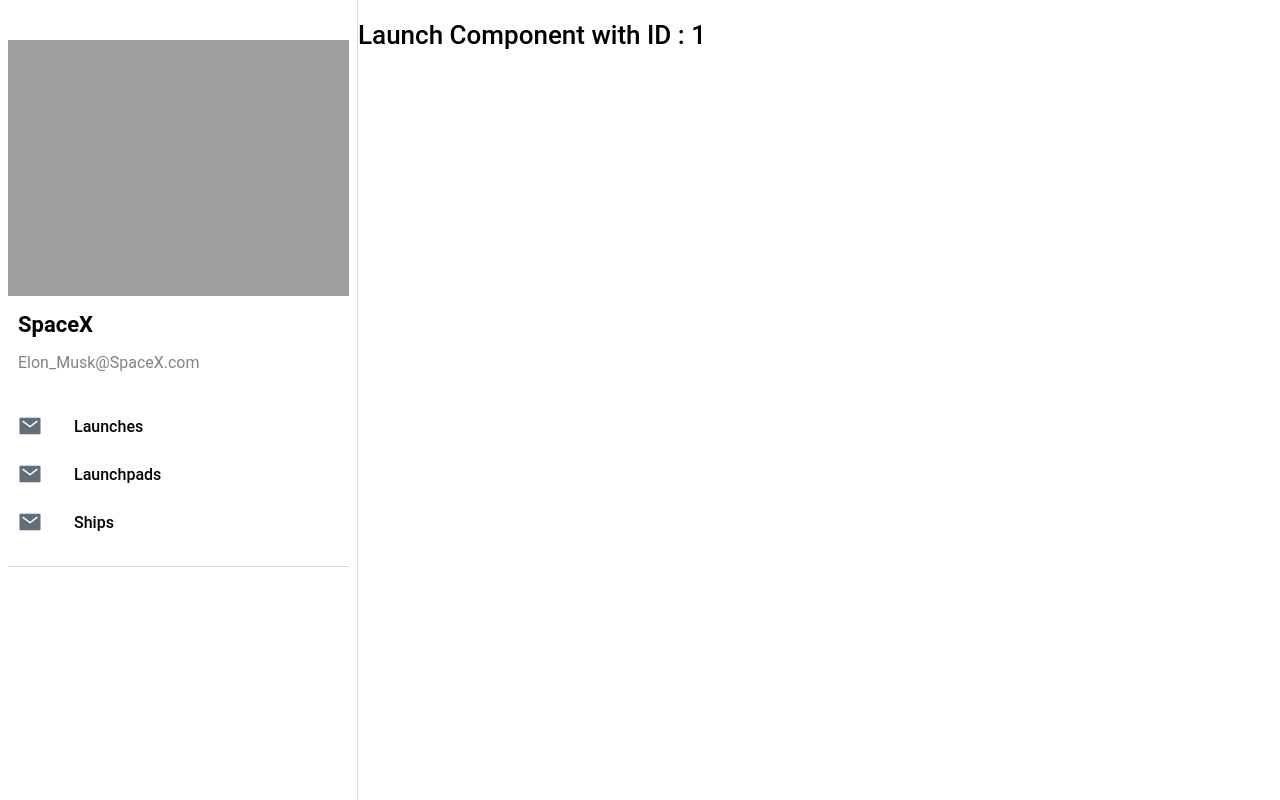
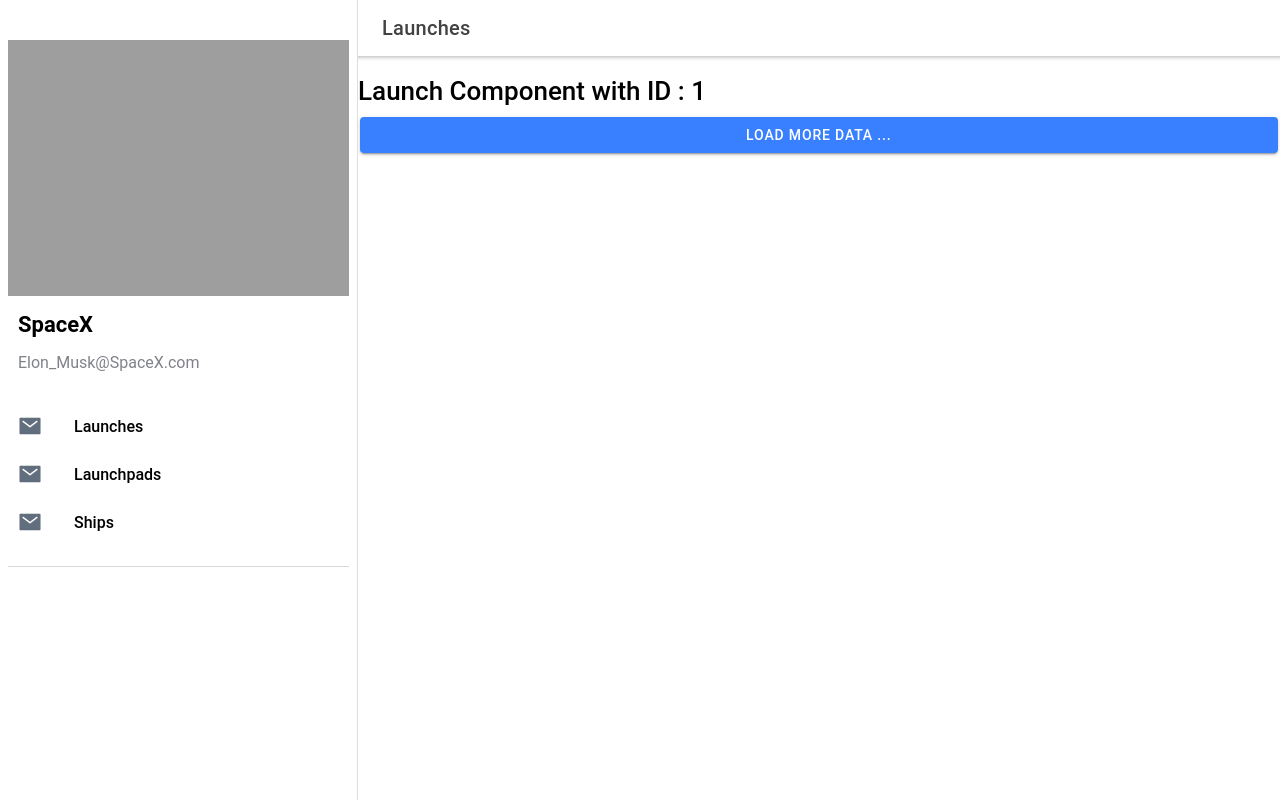
Before and after one commit to Mayank-MP05/SpaceX-Info-React-Ionic-App, a React (Create React App) app: page /page/launch/1 in a window 1280 px wide. Built offline with nearby package versions, Linux system fonts and the light colour scheme.

Commit message:
Launches Separate Routing Done

```diff
--- a/src/App.tsx
+++ b/src/App.tsx
@@ -4,6 +4,8 @@
 import { IonApp, IonRouterOutlet, IonSplitPane } from "@ionic/react";
 import { IonReactRouter } from "@ionic/react-router";
 import { Redirect, Route } from "react-router-dom";
+
+import { withRouter } from "react-router";
 
 // Single Components Required
 import Launchcomponent from "./components/singles/launch";
@@ -36,27 +38,30 @@
 
 const App: React.FC = () => {
   return (
-    <IonApp>
     <IonReactRouter>
       <IonSplitPane contentId='main'>
         <Menu />
         <IonRouterOutlet id='main'>
-            <Route path='/page/launches' component={Launchespage} exact />
-            <Route path='/page/launchpads' component={Launchpadspage} exact />
-            <Route path='/page/ships' component={Shipspage} exact />
           {/* Single Variable Params */}
-            <Route path='/page/launch/:id' component={Launchcomponent} exact />
           <Route
+            exact={true}
+            path='/page/launch/:id'
+            component={Launchcomponent}
+          />
+          <Route
+            exact
             path='/page/launchpad/:id'
             component={Launchpadcomponent}
-              exact
           />
-            <Route path='/page/ship/:id' component={Shipcomponent} exact />
-            <Redirect from='/' to='/page/launches' exact />
+          <Route exact path='/page/ship/:id' component={Shipcomponent} />
+          <Route exact path='/page/launches' component={Launchespage} />
+          <Route exact path='/page/launchpads' component={Launchpadspage} />
+          <Route exact path='/page/ships' component={Shipspage} />
+          <Redirect exact from='/page' to='/page/launches' />
+          <Redirect exact from='/' to='/page/launches' />
         </IonRouterOutlet>
       </IonSplitPane>
     </IonReactRouter>
-    </IonApp>
   );
 };
 
--- a/src/components/facecards/launchcard.tsx
+++ b/src/components/facecards/launchcard.tsx
@@ -1,6 +1,15 @@
 import React from "react";
-import { IonButton, IonCard } from "@ionic/react";
-
+import {
+  IonButton,
+  IonCardHeader,
+  IonCardSubtitle,
+  IonCardTitle,
+  IonCard,
+  IonCardContent,
+  IonRouterLink,
+  IonItem,
+} from "@ionic/react";
+import { Link } from "react-router-dom";
 interface LaunchCardProps {
   id: number;
   flight_number: number;
@@ -10,19 +19,28 @@
     region: string;
   };
   mission_name: string;
+  launch_site: {
+    site_name_long: string;
+  };
 }
 
 const Launchcard: React.FC<LaunchCardProps> = ({
   flight_number,
   details,
   mission_name,
+  launch_site,
 }) => {
   return (
-    <IonCard>
-      <h4>Flight No : {flight_number}</h4>
-      <h4>Details: {details}</h4>
-      <h4>missionName : {mission_name}</h4>
-    </IonCard>
+    <IonItem routerLink={`/page/launch/${flight_number}`}>
+      <IonCard>
+        <IonCardHeader>
+          <IonCardSubtitle>{mission_name}</IonCardSubtitle>
+          <IonCardTitle>{launch_site.site_name_long}</IonCardTitle>
+        </IonCardHeader>
+
+        <IonCardContent>{details}</IonCardContent>
+      </IonCard>
+    </IonItem>
   );
 };
 export default Launchcard;
--- a/src/components/singles/launch.tsx
+++ b/src/components/singles/launch.tsx
@@ -1,16 +1,43 @@
-import React from 'react';
+import React from "react";
 import { useParams } from "react-router-dom";
-interface LaunchProps {
-  id: string;
-}
+import {
+  IonButton,
+  IonButtons,
+  IonCard,
+  IonHeader,
+  IonPage,
+  IonToolbar,
+  IonMenuButton,
+  IonTitle,
+  IonContent,
+} from "@ionic/react";
 
-const Launchcomponent: React.FC<LaunchProps> = () => {
-  const { id } = useParams<{ id: string; }>();
+const Launchcomponent: React.FC = () => {
+  const { id } = useParams<{ id: string }>();
 
   return (
-    <div className="container">
-      <h1>Launch Component with ID : {id}</h1>
-    </div>
+    <>
+      <IonHeader>
+        <IonToolbar>
+          <IonButtons slot='start'>
+            <IonMenuButton />
+          </IonButtons>
+          <IonTitle>Launches</IonTitle>
+        </IonToolbar>
+      </IonHeader>
+
+      <IonContent>
+        <IonHeader collapse='condense'>
+          <IonToolbar>
+            <IonTitle size='large'>Launches</IonTitle>
+          </IonToolbar>
+        </IonHeader>
+        <div className='container'>
+          <h1>Launch Component with ID : {id}</h1>
+        </div>
+        <IonButton expand='block'>Load More Data ...</IonButton>
+      </IonContent>
+    </>
   );
 };
 
--- a/src/pages/groupings/launches.tsx
+++ b/src/pages/groupings/launches.tsx
@@ -26,6 +26,7 @@
   const callApi = () => {
     Axios.get("https://api.spacexdata.com/v3/launches").then((res) => {
       setAPIdata(res.data);
+      console.log(res.data);
       setLaunchData(res.data.slice(0, 10));
       setLoading(false);
     });
@@ -44,7 +45,7 @@
     console.log("Laucnhes UseEffect Called");
   }, []);
   return (
-    <IonPage>
+    <>
       <IonHeader>
         <IonToolbar>
           <IonButtons slot='start'>
@@ -67,7 +68,7 @@
           Load More Data ...
         </IonButton>
       </IonContent>
-    </IonPage>
+    </>
   );
 };
 
--- a/src/pages/groupings/launchpads.tsx
+++ b/src/pages/groupings/launchpads.tsx
@@ -48,7 +48,7 @@
           <IonButtons slot='start'>
             <IonMenuButton />
           </IonButtons>
-          <IonTitle>Launches</IonTitle>
+          <IonTitle>Launchpads</IonTitle>
         </IonToolbar>
       </IonHeader>
 
--- a/src/pages/groupings/ships.tsx
+++ b/src/pages/groupings/ships.tsx
@@ -48,7 +48,7 @@
           <IonButtons slot='start'>
             <IonMenuButton />
           </IonButtons>
-          <IonTitle>Launches</IonTitle>
+          <IonTitle>Ships</IonTitle>
         </IonToolbar>
       </IonHeader>
 
```
Lines whose indentation alone changed are shown as unchanged.
